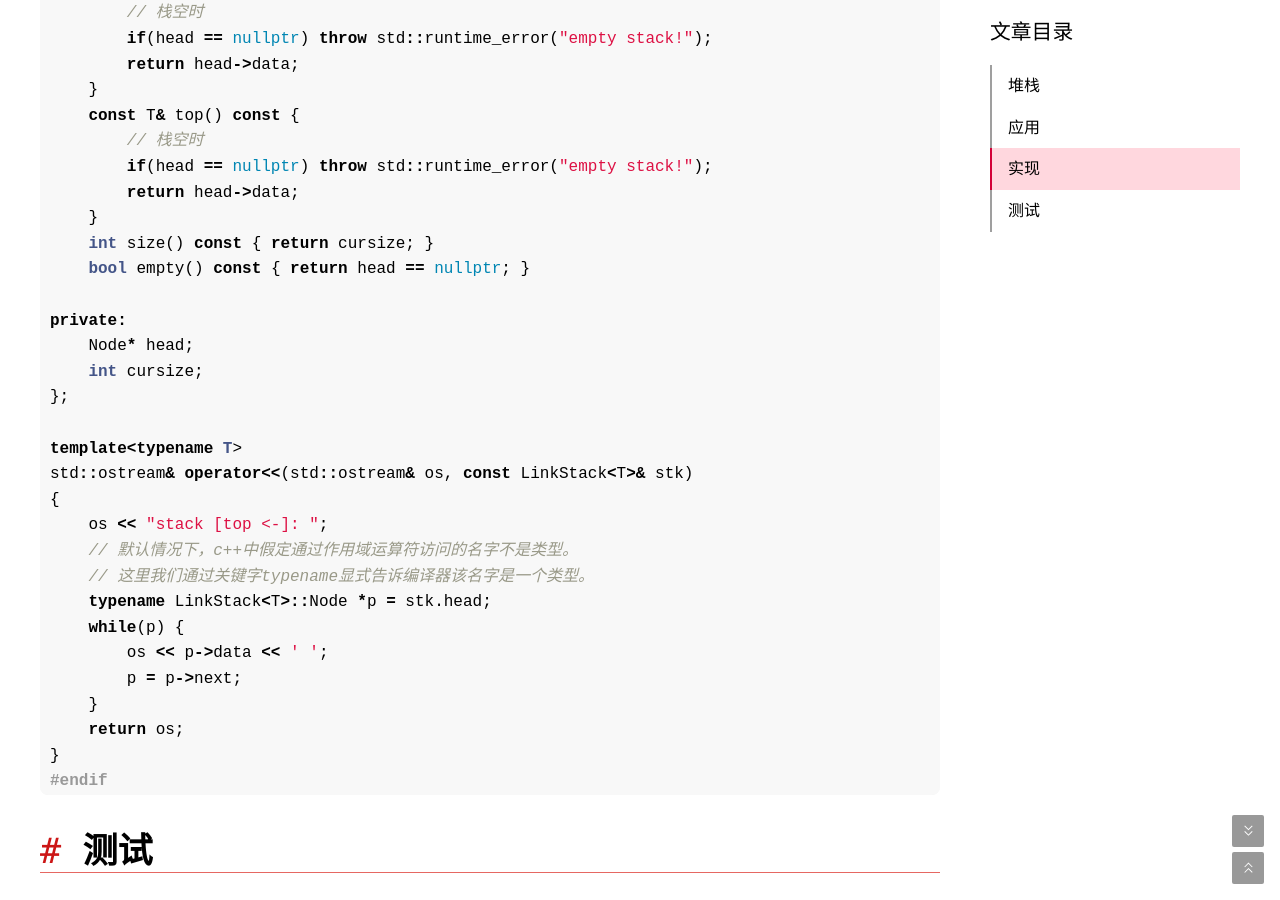
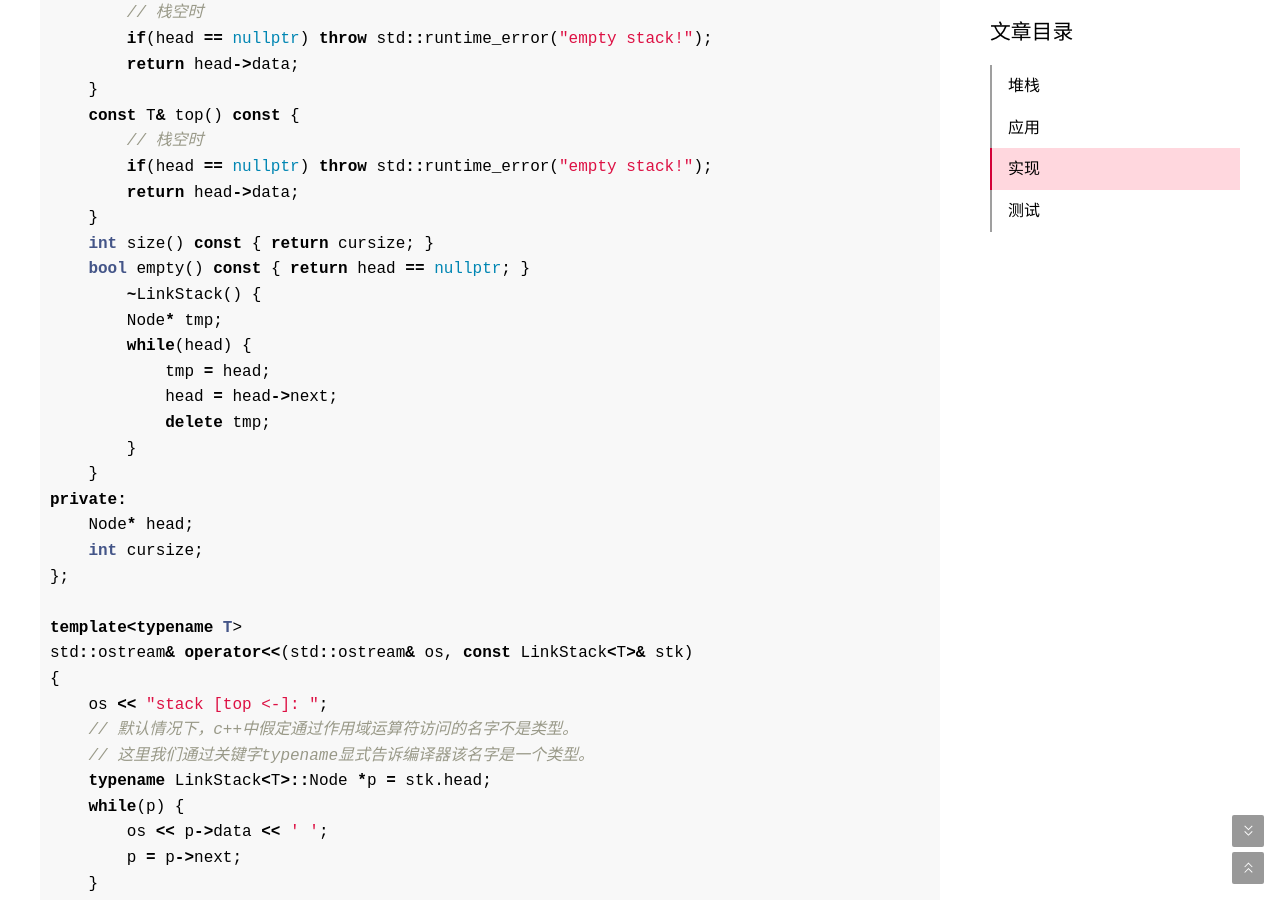
Before and after one commit to haojiubujian0/haojiubujian0.github.io, a Jekyll site: the page built from _posts/2023-06-09-堆栈的实现.md, in a window 1280 px wide and 900 px high, scrolled down 4194 px. Built offline with Jekyll 4.4.1, drawn with Linux system fonts in a browser that asks for light colours; comment, search, counter and statistics services are not loaded; some of the changed text lies outside the part shown.

Commit message:
modify post 堆栈的实现.md

```diff
--- a/_posts/2023-06-09-堆栈的实现.md
+++ b/_posts/2023-06-09-堆栈的实现.md
@@ -96,7 +96,7 @@ public:
     }
     int size() const { return cursize; }
     bool empty() const { return cursize == 0; }
-
+	~SeqStack() { delete[] data; }
 private:
     T *data;
     int maxsize;
@@ -168,7 +168,14 @@ public:
     }
     int size() const { return cursize; }
     bool empty() const { return head == nullptr; }
-
+	~LinkStack() {
+        Node* tmp;
+        while(head) {
+            tmp = head;
+            head = head->next;
+            delete tmp;
+        }
+    }
 private:
     Node* head;
     int cursize;
```
